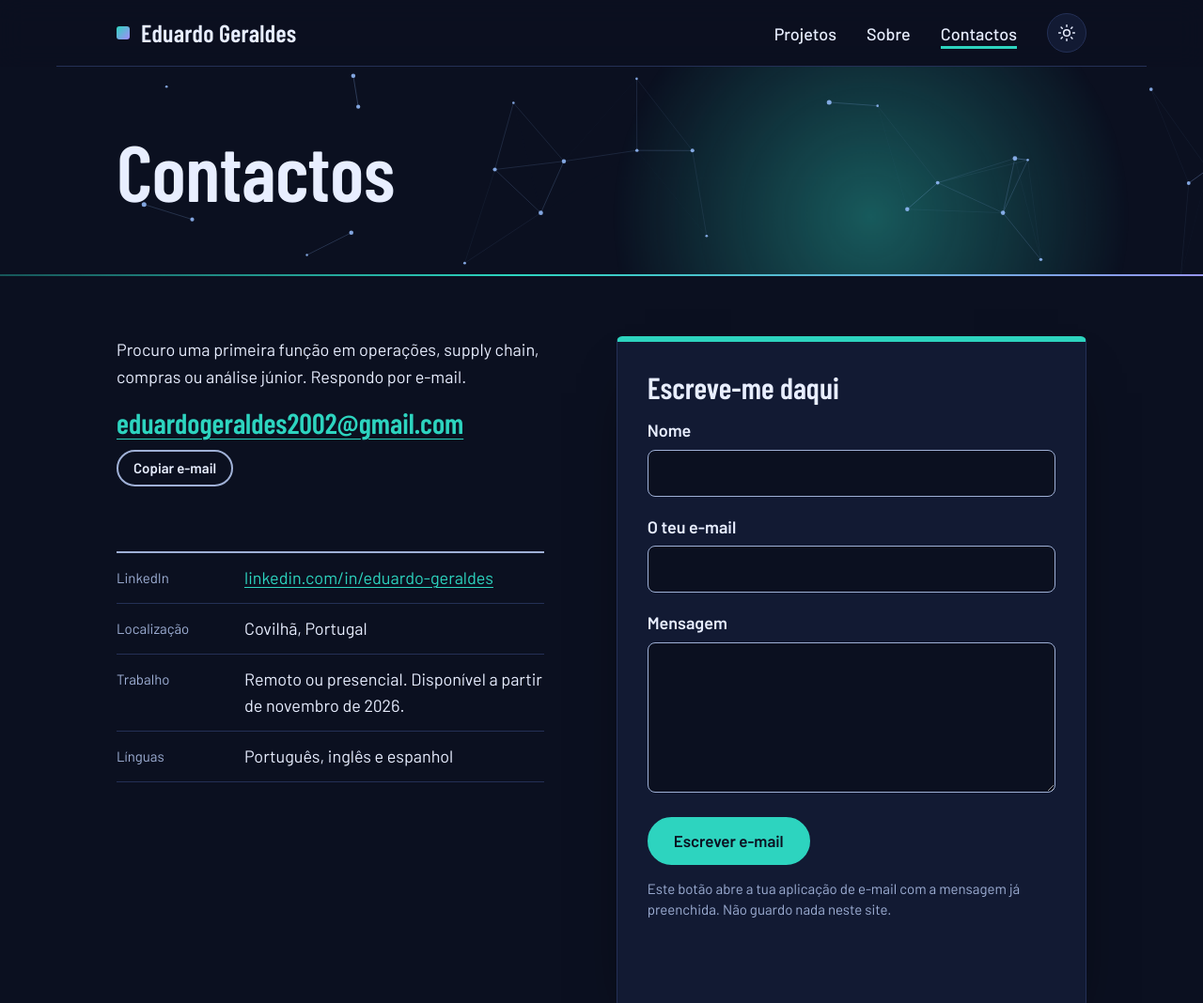
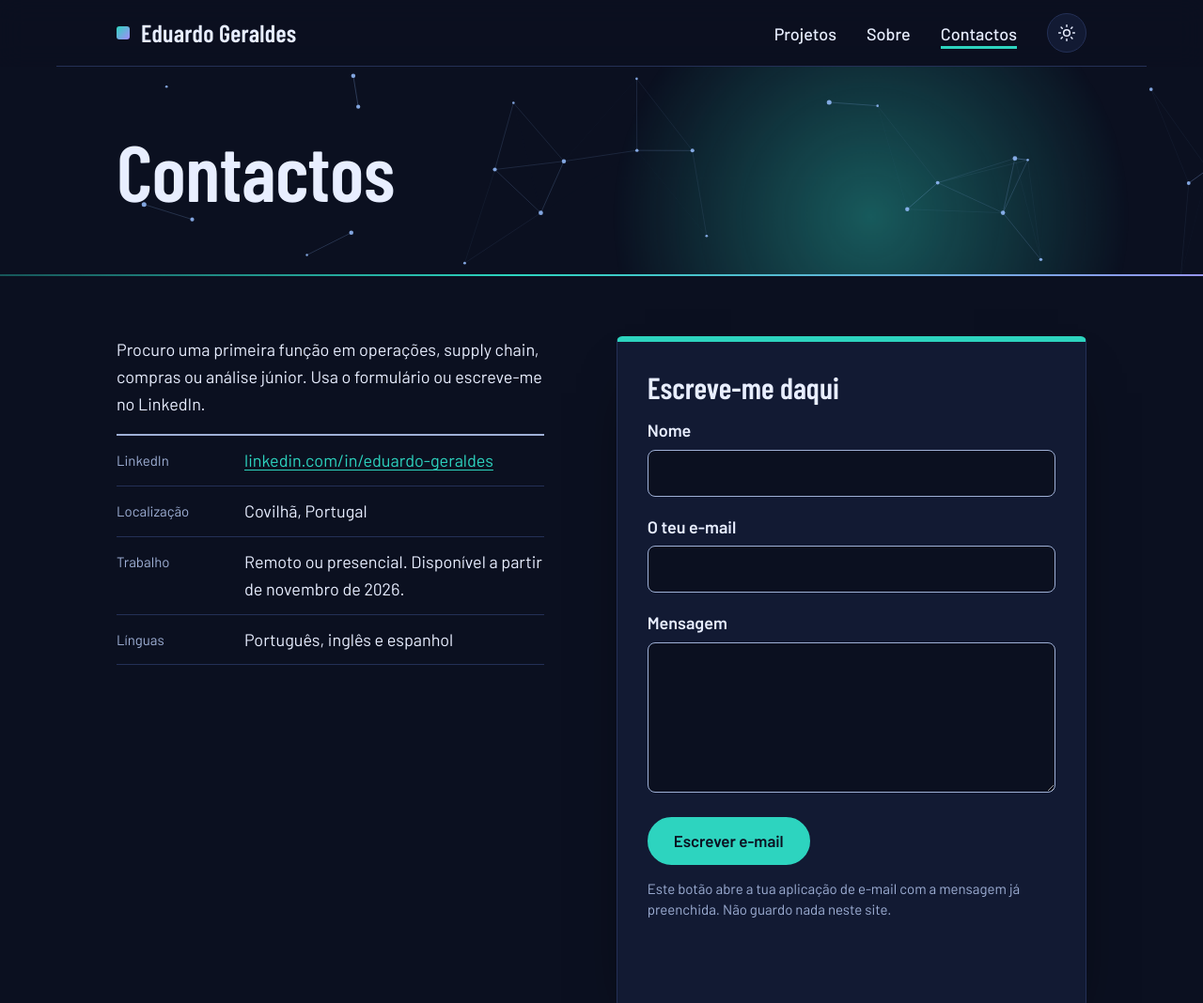
Before and after one commit to eduardogeraldes/eduardogeraldes.github.io, a plain HTML site: page contactos.html in a window 1280 px wide. Shown: the top 1068 px of the page at 94% size. Drawn offline with Linux system fonts and the light colour scheme.

Commit message:
Add files via upload

```diff
--- a/contactos.html
+++ b/contactos.html
@@ -42,12 +42,7 @@
 
     <div class="wrap page-main contact">
       <div>
-        <p>Procuro uma primeira função em operações, supply chain, compras ou análise júnior. Respondo por e-mail.</p>
-        <div class="mail">
-          <a href="mailto:eduardogeraldes2002@gmail.com">eduardogeraldes2002@gmail.com</a>
-          <button class="btn-copy" type="button" data-copy-email data-live="copy-live">Copiar e-mail</button>
-        </div>
-        <p class="live" id="copy-live" role="status"></p>
+        <p>Procuro uma primeira função em operações, supply chain, compras ou análise júnior. Usa o formulário ou escreve-me no LinkedIn.</p>
 
         <dl>
           <div><dt>LinkedIn</dt><dd><a href="https://www.linkedin.com/in/eduardo-geraldes" target="_blank" rel="noopener">linkedin.com/in/eduardo-geraldes</a></dd></div>
@@ -57,7 +52,7 @@
         </dl>
       </div>
 
-      <form class="msg" id="contact-form" action="mailto:eduardogeraldes2002@gmail.com" method="post" enctype="text/plain" novalidate>
+      <form class="msg" id="contact-form" action="#" novalidate>
         <h2>Escreve-me daqui</h2>
         <div class="field">
           <label for="nome">Nome</label>
```
Also changed, not shown: index.html (+1 -2 lines), 1 other file.
